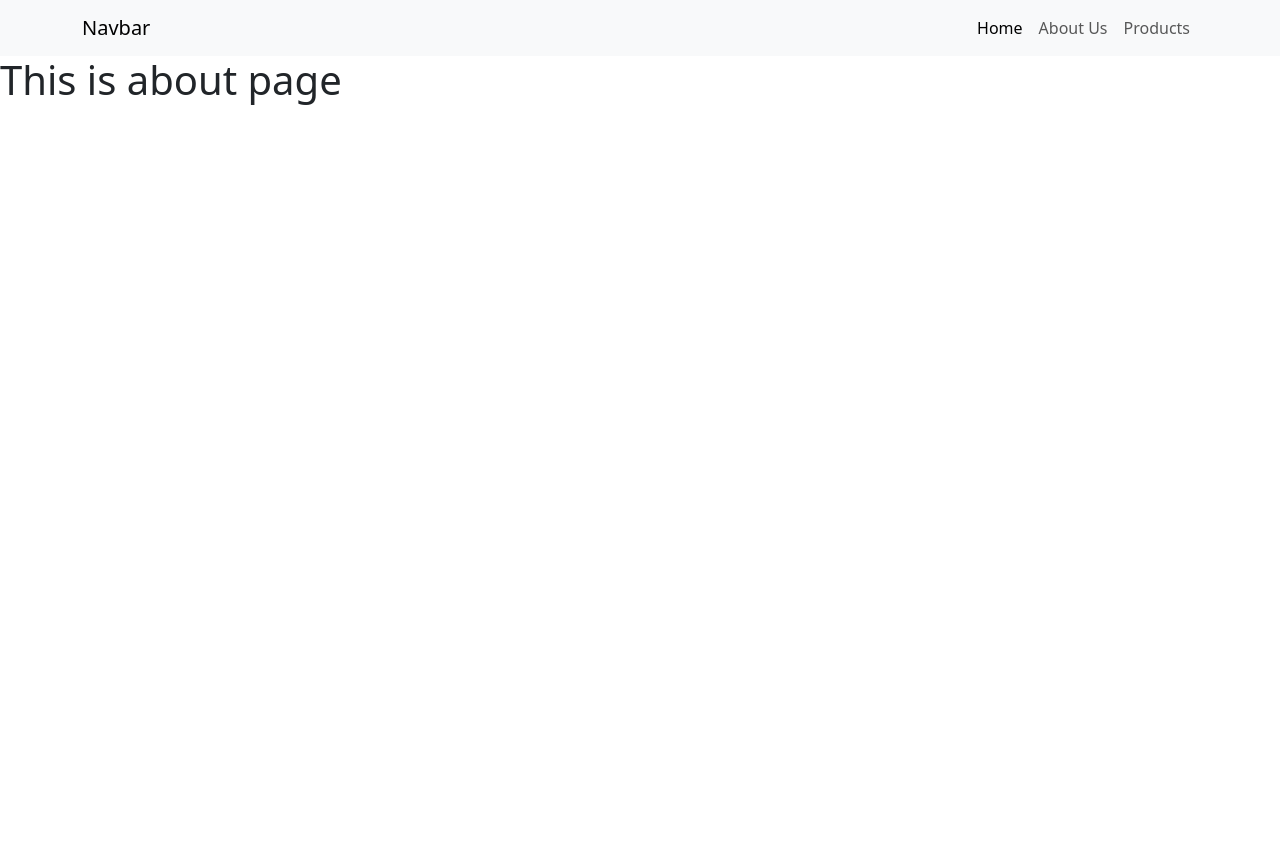
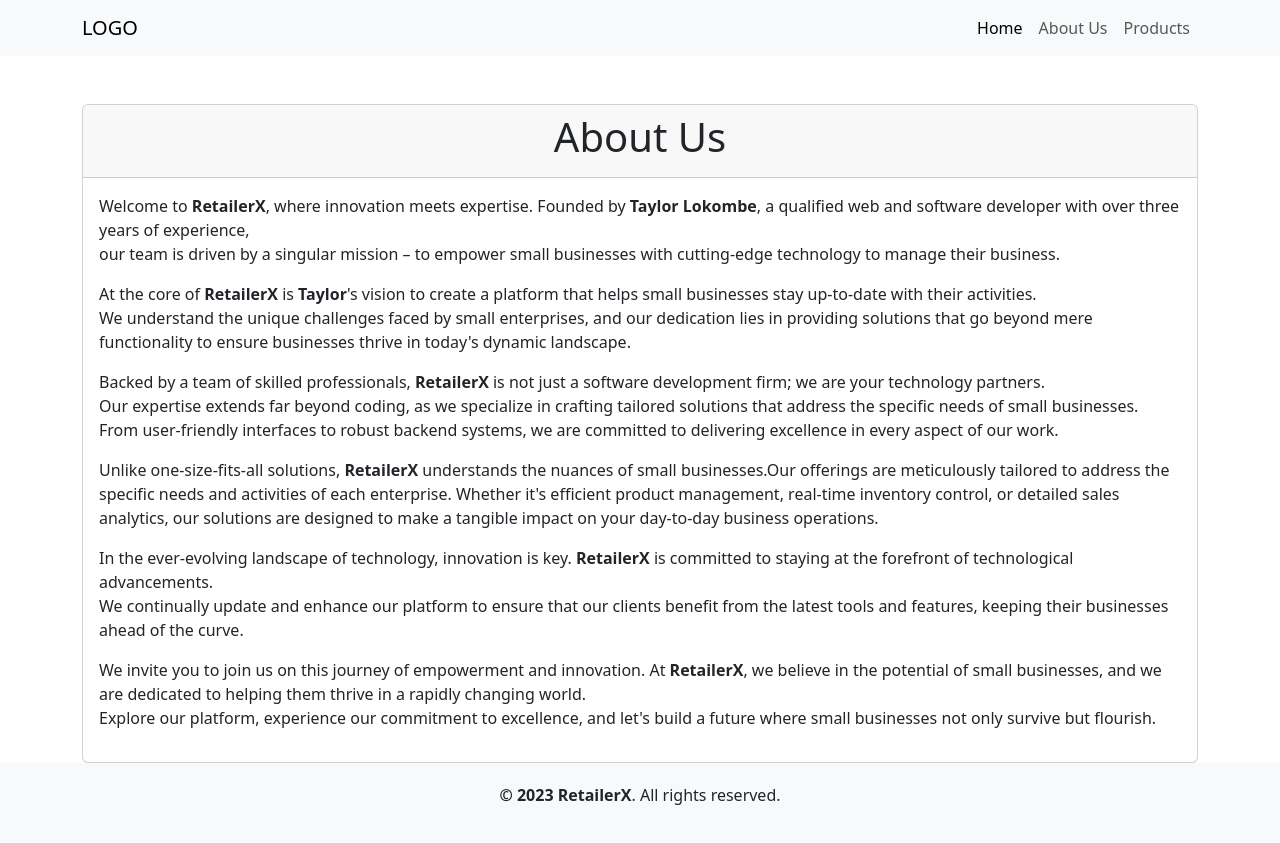
Before and after one commit to TaylorLok/Retail-System-Frontend, a Vue app: page /about in a window 1280 px wide. Before the commit the page ends 800 px from the top, so only its background shows below. Built offline with nearby package versions, Linux system fonts and the light colour scheme.

Commit message:
Home page and About us got some content and added my copy right

```diff
--- a/src/App.vue
+++ b/src/App.vue
@@ -1,5 +1,6 @@
 <script setup>
 import { RouterLink, RouterView } from 'vue-router'
+import Footer from '@/components/Footer.vue';
 </script>
 
 <template>
@@ -7,7 +8,7 @@ import { RouterLink, RouterView } from 'vue-router'
     <div class="wrapper">
       <nav class="navbar navbar-expand-lg bg-body-tertiary">
         <div class="container">
-          <RouterLink class="navbar-brand" to="#">Navbar</RouterLink>
+          <RouterLink class="navbar-brand" to="#">LOGO</RouterLink>
           <button class="navbar-toggler" type="button" data-bs-toggle="collapse" data-bs-target="#navbarSupportedContent" aria-controls="navbarSupportedContent" aria-expanded="false" aria-label="Toggle navigation">
             <span class="navbar-toggler-icon"></span>
           </button>
@@ -30,6 +31,8 @@ import { RouterLink, RouterView } from 'vue-router'
   </header>
 
   <RouterView />
+  <Footer />
+
 </template>
 
 <style scoped>
--- /dev/null
+++ b/src/components/Footer.vue
@@ -0,0 +1,15 @@
+<template>
+    <footer class="footer">
+      <div class="container">
+        <p><b>&copy; 2023 RetailerX</b>. All rights reserved.</p>
+      </div>
+    </footer>
+  </template>
+
+  <style scoped>
+  .footer {
+    background-color: #f8f9fa;
+    padding: 20px 0;
+    text-align: center;
+  }
+  </style>
--- a/src/views/AboutView.vue
+++ b/src/views/AboutView.vue
@@ -1,5 +1,46 @@
 <template>
-  <div class="about">
-    <h1>This is about page</h1>
+  <div class="container mt-5">
+    <div class="card">
+      <div class="card-header text-center">
+        <h1>About Us</h1>
+      </div>
+
+      <div class="card-body">
+        <p>
+          Welcome to <b>RetailerX</b>, where innovation meets expertise. Founded by <b>Taylor Lokombe</b>, a qualified web and software developer with over three years of experience,<br>
+           our team is driven by a singular mission – to empower small businesses with cutting-edge technology to manage their business.<br>
+        </p>
+
+        <p>
+          At the core of <b>RetailerX</b> is <b>Taylor</b>'s vision to create a platform that helps small businesses stay up-to-date with their activities.<br>
+           We understand the unique challenges faced by small enterprises, and our dedication lies in providing solutions that go beyond mere
+           functionality to ensure businesses thrive in today's dynamic landscape.<br>
+        </p>
+
+        <p>
+          Backed by a team of skilled professionals, <b>RetailerX</b> is not just a software development firm; we are your technology partners.<br>
+          Our expertise extends far beyond coding, as we specialize in crafting tailored solutions
+           that address the specific needs of small businesses. From user-friendly interfaces to robust backend systems,
+            we are committed to delivering excellence in every aspect of our work.<br>
+        </p>
+
+        <p>
+          Unlike one-size-fits-all solutions, <b>RetailerX</b> understands the nuances of small businesses.Our offerings are meticulously tailored to address the specific needs and activities of each enterprise.
+          Whether it's efficient product management, real-time inventory control, or detailed sales analytics,
+          our solutions are designed to make a tangible impact on your day-to-day business operations.<br>
+        </p>
+
+        <p>
+          In the ever-evolving landscape of technology, innovation is key. <b>RetailerX</b> is committed to staying at the forefront of technological advancements.<br>
+           We continually update and enhance our platform to ensure that our clients benefit from the latest tools and features,
+           keeping their businesses ahead of the curve.<br>
+        </p>
+
+        <p>
+          We invite you to join us on this journey of empowerment and innovation. At <b>RetailerX</b>, we believe in the potential of small businesses, and we are dedicated to helping them thrive in a rapidly changing world.<br>
+           Explore our platform, experience our commitment to excellence, and let's build a future where small businesses not only survive but flourish.<br>
+        </p>
+      </div>
+    </div>
   </div>
 </template>
--- a/src/views/HomeView.vue
+++ b/src/views/HomeView.vue
@@ -1,5 +1,29 @@
 <template>
-  <main>
-    <h1>Welcome to my Invoice Application</h1>
-  </main>
+  <div class="container mt-5">
+    <div class="card">
+      <div class="card-header text-center">
+        <h1>Welcome to RetailerX</h1>
+        <p>
+          At RetailerX, we empower businesses to thrive in the dynamic world of retail.
+          Our comprehensive retailer system provides a seamless and intuitive platform
+          for managing your products, streamlining operations, and delighting your customers.
+        </p>
+      </div>
+
+      <div class="card-body">
+        <h2>Key Features:</h2>
+        <ol>
+          <li>Effortless Product Management</li>
+          <li>Real-time Inventory Control</li>
+          <li>Sales Analytics</li>
+          <li>Customer Engagement</li>
+          <li>Secure and Scalable</li>
+        </ol>
+
+        <p>
+          Get started today and experience the future of retail management with RetailerX.
+        </p>
+      </div>
+    </div>
+  </div>
 </template>
```
